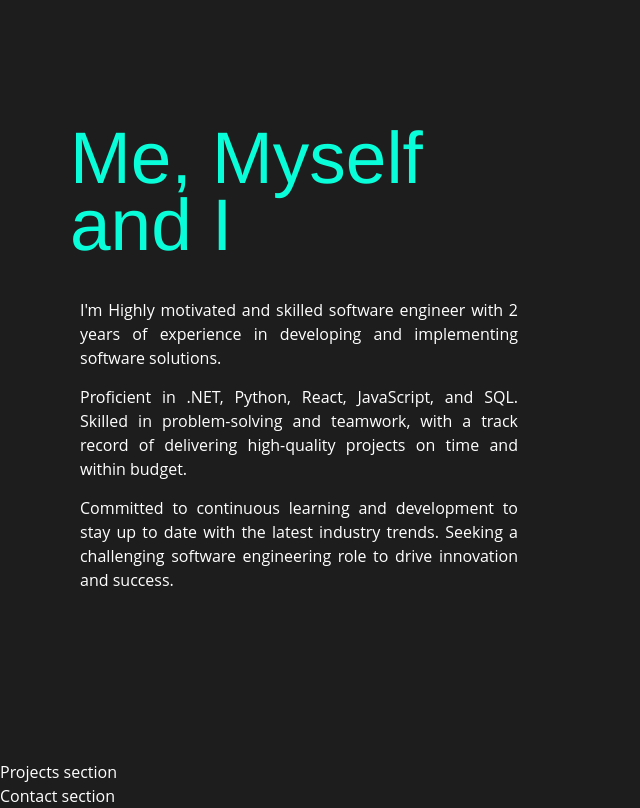
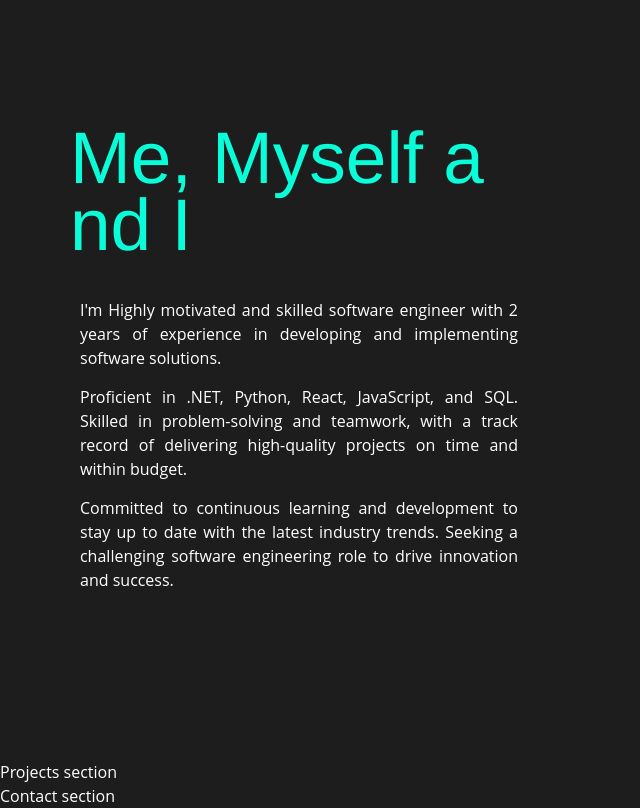
Before and after one commit to sambit-sunny/dev-portfolio, a React (Create React App) app: page / in a window 1280 px wide. Shown: the part 840-1648 px from the top of the page, without its empty margins (0-640 px from the left). Built offline with nearby package versions, Linux system fonts and the light colour scheme.

Commit message:
Add blast text to heading

```diff
--- a/src/pages/About/About.css
+++ b/src/pages/About/About.css
@@ -42,6 +42,10 @@ h2 {
     line-height: 6.7rem;
 }
 
+.text-zone span {
+    display: inline-block;
+}
+
 .text-zone p {
     position: relative;
     margin-bottom: 1.5rem;
--- a/src/pages/About/About.js
+++ b/src/pages/About/About.js
@@ -1,3 +1,4 @@
+import BlastText from "../../components/BlastText/BlastText";
 import "./About.css";
 
 export default function About() {
@@ -7,7 +8,19 @@ export default function About() {
         <div id="about" className="section-full section-about">
             <div className="text-zone">
                 <header>
-                    <h2 aria-label={text}>{text}</h2>
+                    <h2 aria-label={text}>
+                        {text.split("").map((letter, index) => {
+                            if (letter === " ") {
+                                return <span>&nbsp;</span>;
+                            } else {
+                                return (
+                                    <BlastText aria-hidden="true" key={index}>
+                                        {letter}
+                                    </BlastText>
+                                );
+                            }
+                        })}
+                    </h2>
                 </header>
                 <p>
                     I'm Highly motivated and skilled software engineer with 2
```
